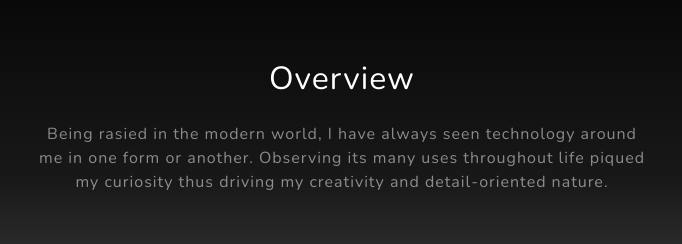
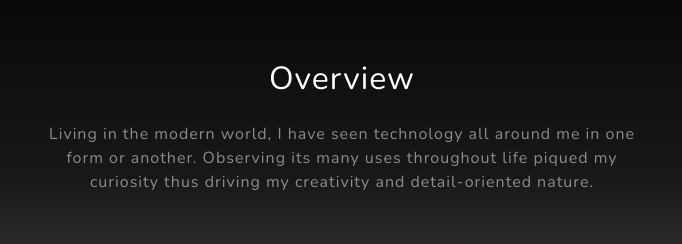
Before and after one commit to Emmanuel0124/MyWebsite, a plain HTML site: page index.html in a window 1280 px wide. Shown: the part 1060-1304 px from the top of the page, 298-980 px from the left. Drawn offline with nearby package versions, Linux system fonts and the light colour scheme.

Commit message:
Update index.html

```diff
--- a/index.html
+++ b/index.html
@@ -54,7 +54,7 @@
                 <div class="row gx-4 gx-lg-5 justify-content-center">
                     <div class="col-lg-8">
                         <h2 class="text-white mb-4">Overview </h2>
-                        <p class="text-white-50">Being rasied in the modern world, I have always seen technology around me in one form or another. Observing its many uses throughout life piqued my curiosity thus driving my creativity and detail-oriented nature.
+                        <p class="text-white-50">Living in the modern world, I have seen technology all around me in one form or another. Observing its many uses throughout life piqued my curiosity thus driving my creativity and detail-oriented nature.
 
                         </p>
                     </div>
```
